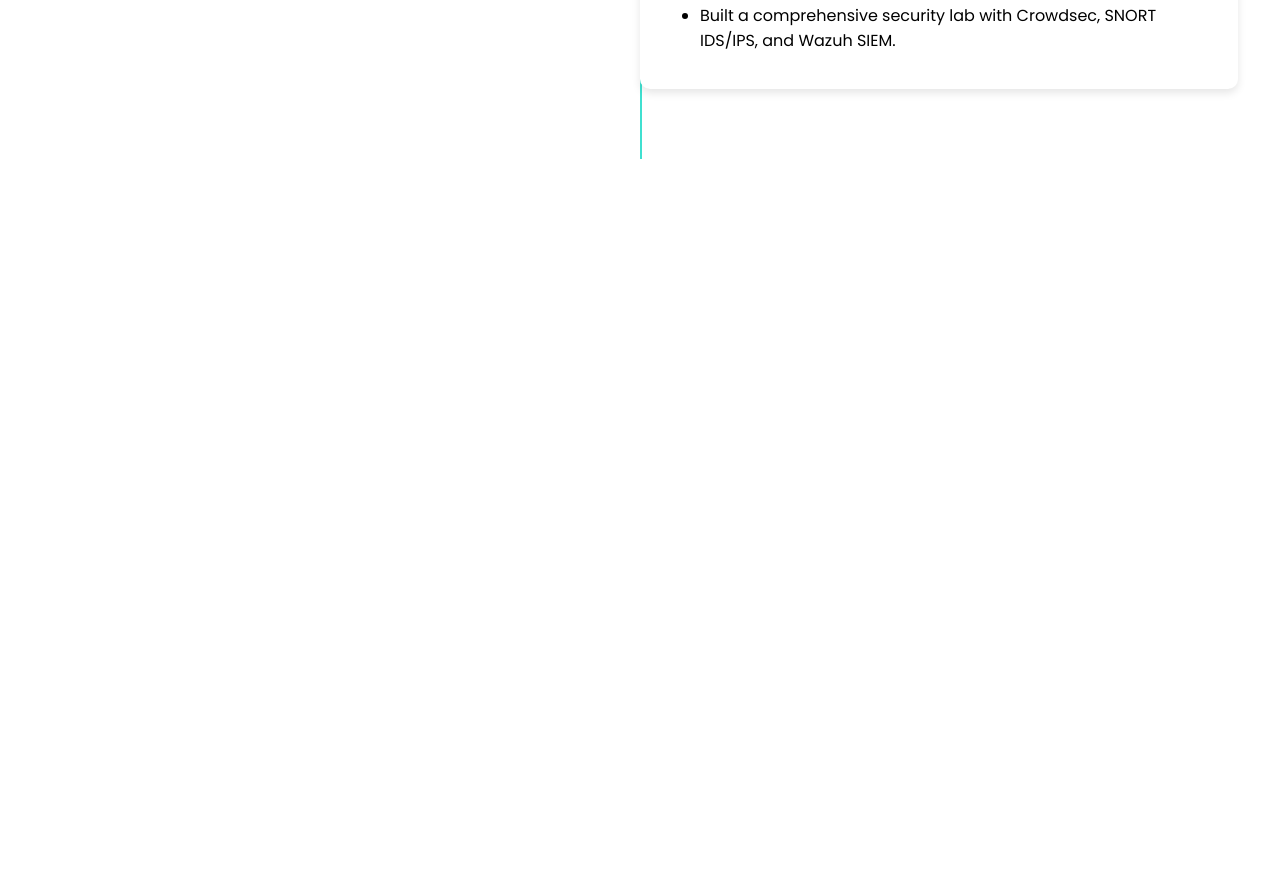
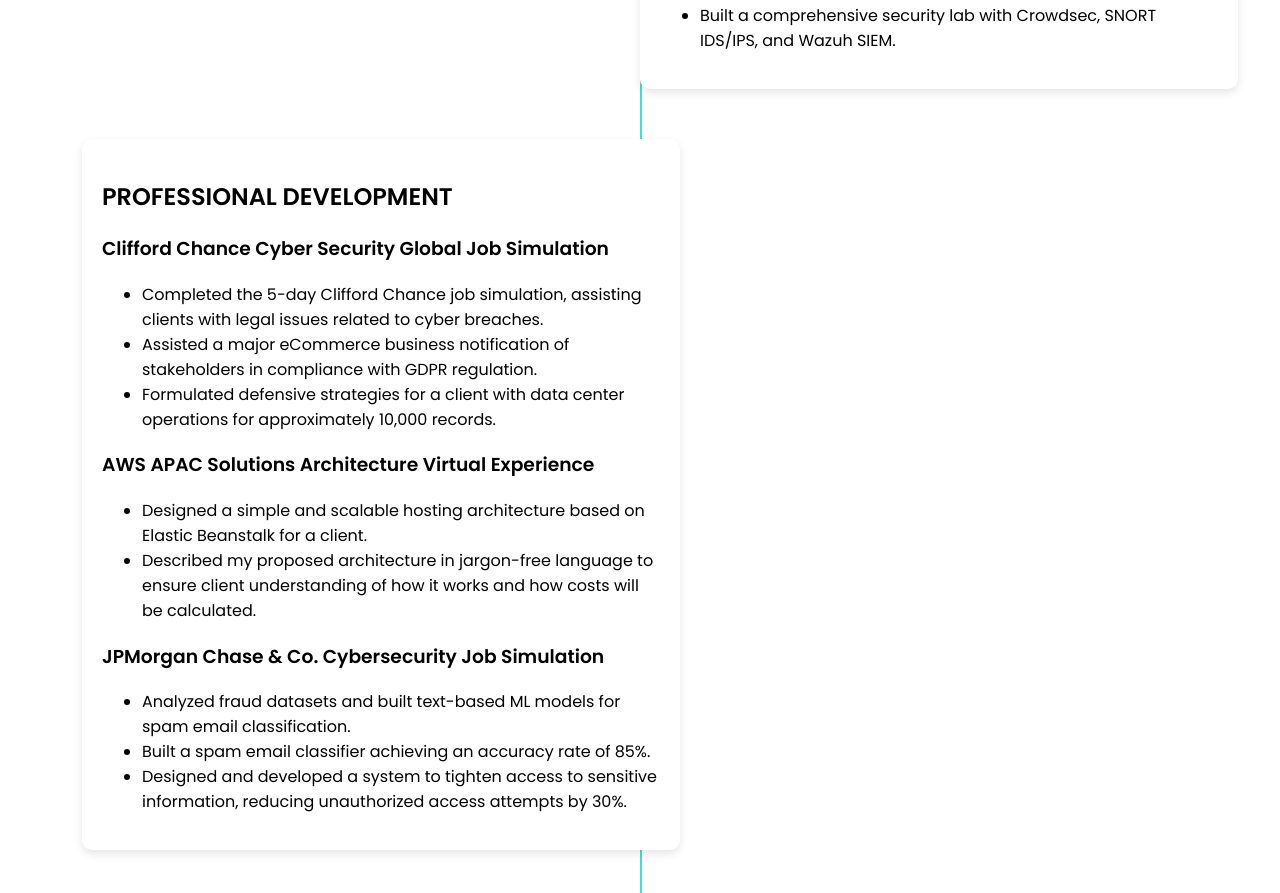
Before and after one commit to tvenk/resume-website, a React (Create React App) app: page / in a window 1280 px wide. Shown: the part 2800-3693 px from the top of the page. Before the commit the page ends 2959 px from the top, so only its background shows below. Built offline with nearby package versions, Linux system fonts and the light colour scheme.

Commit message:
Add Professional Development section back

```diff
--- a/src/App.js
+++ b/src/App.js
@@ -287,6 +287,40 @@
           </Section>
         </FadeInSection>
 
+        {/* ----------------------------------------
+            SECTION 6: Professional Development
+            Aligned to the left side of the timeline
+            Job simulations and virtual experiences
+        ---------------------------------------- */}
+        <FadeInSection>
+          <Section align="left">
+            <h2>PROFESSIONAL DEVELOPMENT</h2>
+
+            {/* Simulation 1 */}
+            <h3>Clifford Chance Cyber Security Global Job Simulation</h3>
+            <ul>
+              <li>Completed the 5-day Clifford Chance job simulation, assisting clients with legal issues related to cyber breaches.</li>
+              <li>Assisted a major eCommerce business notification of stakeholders in compliance with GDPR regulation.</li>
+              <li>Formulated defensive strategies for a client with data center operations for approximately 10,000 records.</li>
+            </ul>
+
+            {/* Simulation 2 */}
+            <h3>AWS APAC Solutions Architecture Virtual Experience</h3>
+            <ul>
+              <li>Designed a simple and scalable hosting architecture based on Elastic Beanstalk for a client.</li>
+              <li>Described my proposed architecture in jargon-free language to ensure client understanding of how it works and how costs will be calculated.</li>
+            </ul>
+
+            {/* Simulation 3 */}
+            <h3>JPMorgan Chase & Co. Cybersecurity Job Simulation</h3>
+            <ul>
+              <li>Analyzed fraud datasets and built text-based ML models for spam email classification.</li>
+              <li>Built a spam email classifier achieving an accuracy rate of 85%.</li>
+              <li>Designed and developed a system to tighten access to sensitive information, reducing unauthorized access attempts by 30%.</li>
+            </ul>
+          </Section>
+        </FadeInSection>
+
       </AppContainer>
     </ThemeProvider>
   );
```
